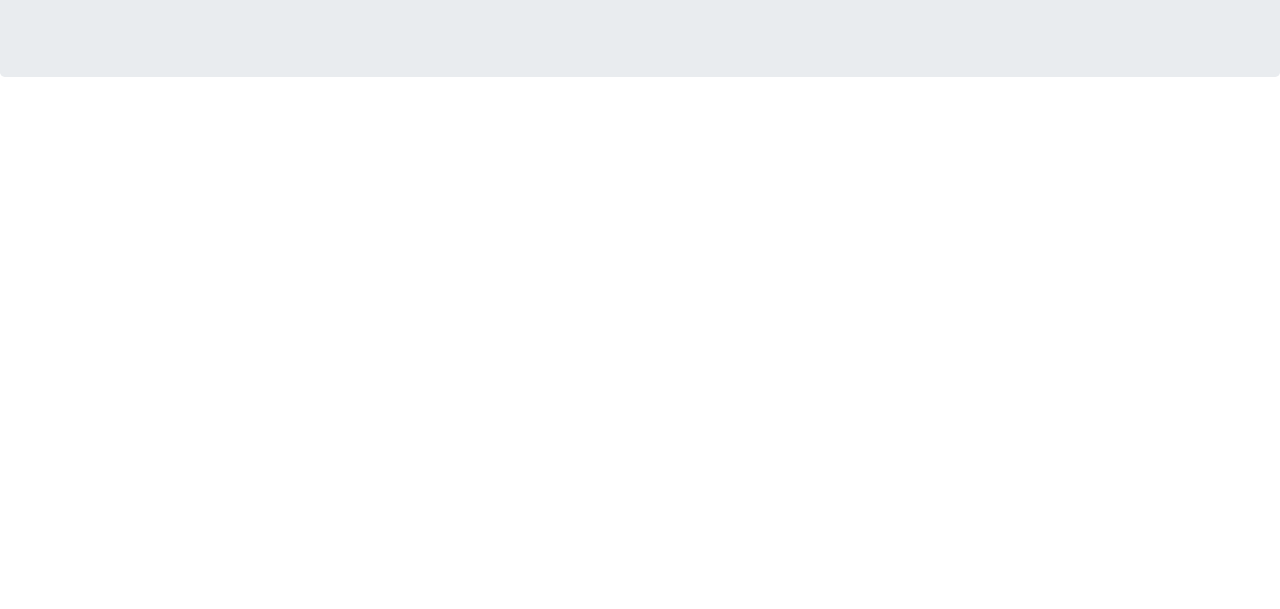
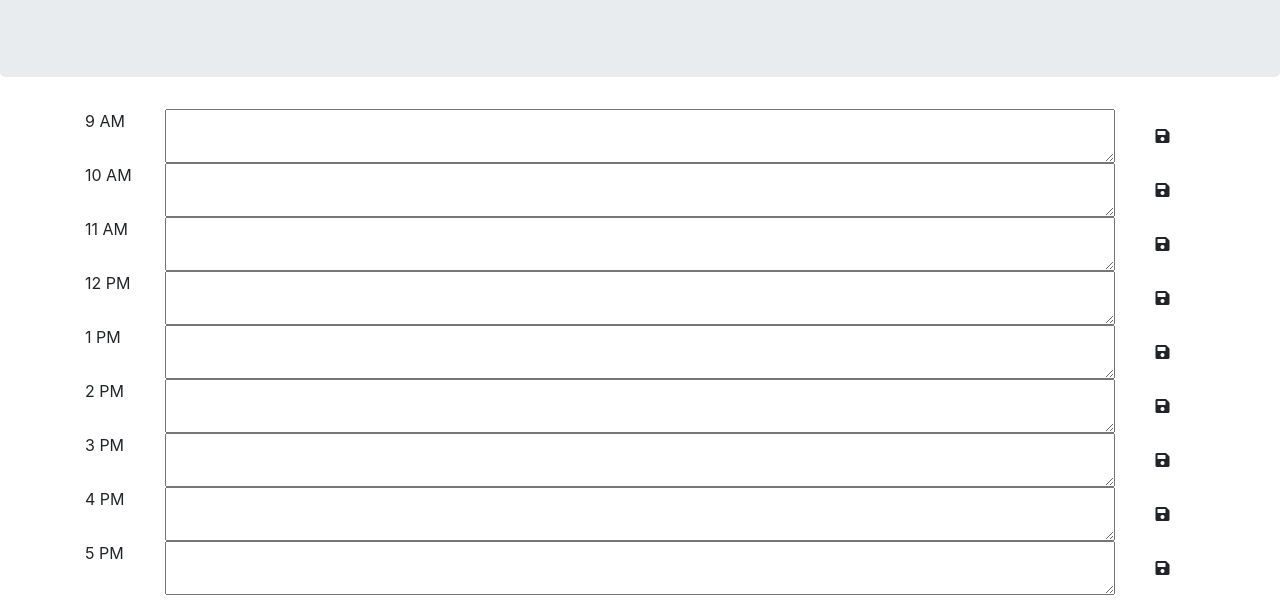
Before and after one commit to Ccruz13/ch-5, a plain HTML site: page index.html in a window 1280 px wide. Shown: the part 191-800 px from the top of the page. Drawn offline with nearby package versions, Linux system fonts and the light colour scheme.

Commit message:
added block containers in html

```diff
--- a/index.html
+++ b/index.html
@@ -29,10 +29,55 @@
       <p id="currentDay" class="lead"></p>
     </header>
     <div class="container">
-      <!-- Timeblocks go here -->
+      <div class="row time-block" id="hour9">
+        <div class="col-md-1 hour">9 AM</div>
+        <textarea class="col-md-10 description"></textarea>
+        <button class="btn saveBtn col-md-1"><i class="fas fa-save"></i></button>
+      </div>
+      <div class="row time-block" id="hour10">
+        <div class="col-md-1 hour">10 AM</div>
+        <textarea class="col-md-10 description"></textarea>
+        <button class="btn saveBtn col-md-1"><i class="fas fa-save"></i></button>
+      </div>
+      <div class="row time-block" id="hour11">
+        <div class="col-md-1 hour">11 AM</div>
+        <textarea class="col-md-10 description"></textarea>
+        <button class="btn saveBtn col-md-1"><i class="fas fa-save"></i></button>
+      </div>
+      <div class="row time-block" id="hour12">
+        <div class="col-md-1 hour">12 PM</div>
+        <textarea class="col-md-10 description"></textarea>
+        <button class="btn saveBtn col-md-1"><i class="fas fa-save"></i></button>
+      </div>
+      <div class="row time-block" id="hour13">
+        <div class="col-md-1 hour">1 PM</div>
+        <textarea class="col-md-10 description"></textarea>
+        <button class="btn saveBtn col-md-1"><i class="fas fa-save"></i></button>
+      </div>
+      <div class="row time-block" id="hour14">
+        <div class="col-md-1 hour">2 PM</div>
+        <textarea class="col-md-10 description"></textarea>
+        <button class="btn saveBtn col-md-1"><i class="fas fa-save"></i></button>
+      </div>
+      <div class="row time-block" id="hour15">
+        <div class="col-md-1 hour">3 PM</div>
+        <textarea class="col-md-10 description"></textarea>
+        <button class="btn saveBtn col-md-1"><i class="fas fa-save"></i></button>
+      </div>
+      <div class="row time-block" id="hour16">
+        <div class="col-md-1 hour">4 PM</div>
+        <textarea class="col-md-10 description"></textarea>
+        <button class="btn saveBtn col-md-1"><i class="fas fa-save"></i></button>
+      </div>
+      <div class="row time-block" id="hour17">
+        <div class="col-md-1 hour">5 PM</div>
+        <textarea class="col-md-10 description"></textarea>
+        <button class="btn saveBtn col-md-1"><i class="fas fa-save"></i></button>
+      </div>
     </div>
 
     <script src="https://code.jquery.com/jquery-3.4.1.min.js"></script>
     <script src="https://cdnjs.cloudflare.com/ajax/libs/moment.js/2.24.0/moment.min.js"></script>
+    <script src="./script.js"></script>
   </body>
 </html>
```
